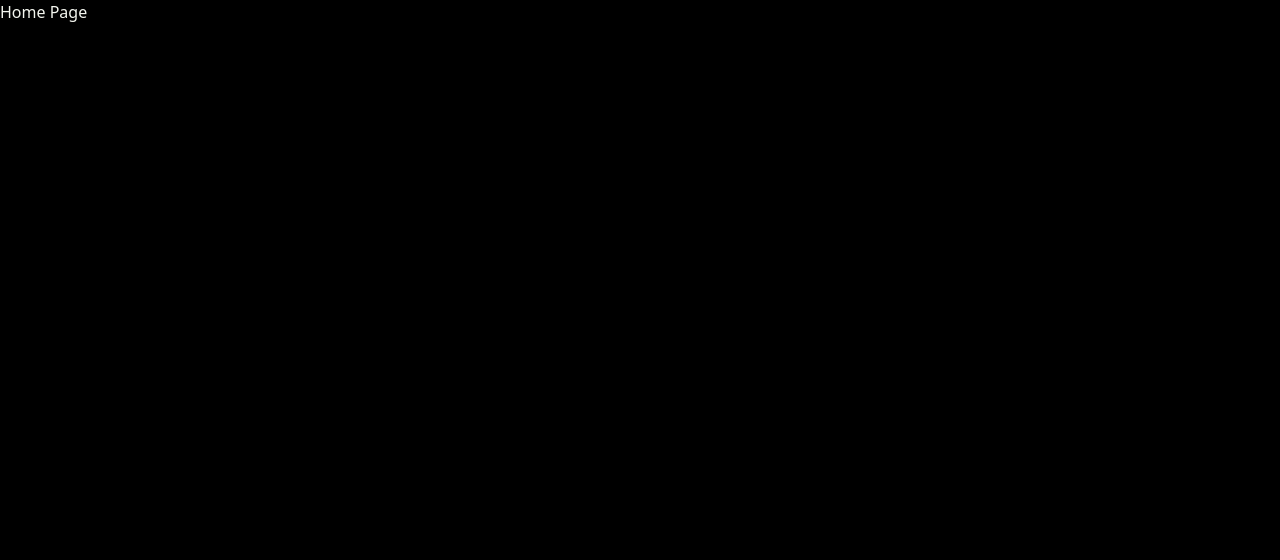
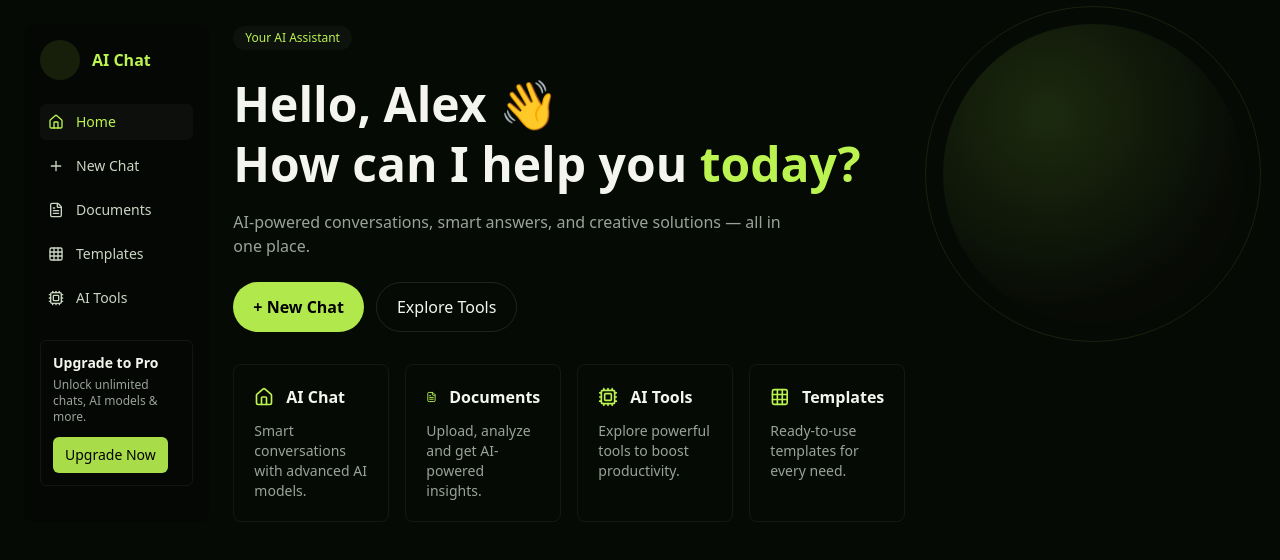
Before and after one commit to utkarsh61r/AI-Chat-App, a React app in the folder frontend/: page / in a window 1280 px wide. Shown: the top 560 px of the page. Built offline with nearby package versions, Linux system fonts and the light colour scheme; the HTML template or start-up script is replaced by a standard one.

Commit message:
home page designed

```diff
--- a/frontend/src/pages/Chat.jsx
+++ b/frontend/src/pages/Chat.jsx
@@ -1,9 +1,65 @@
-function Chat() {
+import { ArrowUpRight, Send, User, MessageSquare } from "lucide-react";
+import { useState } from "react";
+
+export default function Chat() {
+  const [messages, setMessages] = useState([
+    { id: 1, from: "assistant", text: "Hello! How can I help you today?" },
+    { id: 2, from: "user", text: "Show me a summary of today's reports." },
+  ]);
+  const [input, setInput] = useState("");
+
+  const send = (e) => {
+    e.preventDefault();
+    if (!input.trim()) return;
+    setMessages((m) => [...m, { id: Date.now(), from: "user", text: input }]);
+    setInput("");
+    // simulate assistant reply
+    setTimeout(() => {
+      setMessages((m) => [...m, { id: Date.now() + 1, from: "assistant", text: "Here is a quick summary..." }]);
+    }, 600);
+  };
+
   return (
-    <div>
-      <h1>Chat Page</h1>
+    <div className="min-h-screen bg-[#060a05] text-[#f3f5ee] p-6">
+      <div className="mx-auto max-w-5xl rounded-lg bg-white/[0.02] p-4 shadow-lg">
+        <header className="mb-4 flex items-center justify-between">
+          <div className="flex items-center gap-3">
+            <div className="h-10 w-10 rounded-full bg-lime-300/10 flex items-center justify-center"> <User className="h-5 w-5 text-lime-300" /> </div>
+            <div>
+              <div className="font-semibold">AI Assistant</div>
+              <div className="text-xs text-[#9aa39a]">Active now</div>
+            </div>
+          </div>
+          <div className="flex items-center gap-3">
+            <button className="rounded-md border border-white/6 px-3 py-2">New Chat</button>
+            <button className="rounded-md border border-white/6 px-3 py-2">Settings</button>
+          </div>
+        </header>
+
+        <div className="mb-4 h-[60vh] overflow-auto rounded-md border border-white/6 bg-black/20 p-4">
+          <div className="space-y-4">
+            {messages.map((m) => (
+              <div key={m.id} className={`flex ${m.from === "user" ? "justify-end" : "justify-start"}`}>
+                <div className={`${m.from === "user" ? "bg-lime-300 text-black" : "bg-white/[0.03] text-[#e8f0df]"} max-w-[70%] rounded-lg p-3`}>
+                  {m.text}
+                </div>
+              </div>
+            ))}
+          </div>
+        </div>
+
+        <form onSubmit={send} className="flex items-center gap-3">
+          <input
+            value={input}
+            onChange={(e) => setInput(e.target.value)}
+            className="flex-1 rounded-full border border-white/8 bg-white/[0.02] px-4 py-3 outline-none placeholder:text-[#9aa39a]"
+            placeholder="Ask me anything..."
+          />
+          <button className="flex items-center gap-2 rounded-full bg-lime-300/95 px-4 py-2 font-semibold text-black">
+            <Send className="h-4 w-4" /> Send
+          </button>
+        </form>
+      </div>
     </div>
   );
 }
-
-export default Chat;
--- a/frontend/src/pages/Home.jsx
+++ b/frontend/src/pages/Home.jsx
@@ -1,11 +1,87 @@
-import React from 'react'
+import {
+  Home as HomeIcon,
+  Plus,
+  Search,
+  Bell,
+  Grid,
+  FileText,
+  Cpu,
+} from "lucide-react";
 
-const Home = () => {
+export default function Home() {
   return (
-    <div>
-       <h1>Home Page</h1>
-        </div>
-  )
+    <div className="min-h-screen bg-[#060a05] text-[#f3f5ee]">
+      <div className="grid grid-cols-12 gap-6 p-6">
+        {/* Sidebar */}
+        <aside className="col-span-2 rounded-lg bg-black/30 p-4">
+          <div className="mb-6 flex items-center gap-3">
+            <div className="h-10 w-10 rounded-full bg-lime-300/10" />
+            <div className="font-semibold text-lime-300">AI Chat</div>
+          </div>
+
+          <nav className="space-y-2 text-sm text-[#cbd6c3]">
+            <div className="flex items-center gap-3 rounded-md bg-white/3 p-2 font-medium text-lime-300">
+              <HomeIcon className="h-4 w-4" /> Home
+            </div>
+            <div className="flex items-center gap-3 p-2 hover:bg-white/3 rounded-md"> <Plus className="h-4 w-4" /> New Chat</div>
+            <div className="flex items-center gap-3 p-2 hover:bg-white/3 rounded-md"> <FileText className="h-4 w-4" /> Documents</div>
+            <div className="flex items-center gap-3 p-2 hover:bg-white/3 rounded-md"> <Grid className="h-4 w-4" /> Templates</div>
+            <div className="flex items-center gap-3 p-2 hover:bg-white/3 rounded-md"> <Cpu className="h-4 w-4" /> AI Tools</div>
+          </nav>
+
+          <div className="mt-6 rounded-md border border-white/6 p-3 text-sm">
+            <div className="font-semibold">Upgrade to Pro</div>
+            <p className="mt-1 text-xs text-[#9aa39a]">Unlock unlimited chats, AI models & more.</p>
+            <button className="mt-3 rounded-md bg-lime-300/90 px-3 py-2 text-black font-medium">Upgrade Now</button>
+          </div>
+        </aside>
+
+        {/* Main */}
+        <main className="col-span-10">
+          <div className="flex items-start justify-between gap-6">
+            <div className="max-w-2xl">
+              <div className="inline-block rounded-full bg-white/3 px-3 py-1 text-xs text-lime-300">Your AI Assistant</div>
+              <h1 className="mt-6 mb-4 text-5xl font-bold leading-tight">
+                Hello, Alex <span className="wave">👋</span>
+                <br /> How can I help you <span className="text-lime-300">today?</span>
+              </h1>
+              <p className="mb-6 max-w-xl text-[#9aa39a]">AI-powered conversations, smart answers, and creative solutions — all in one place.</p>
+
+              <div className="flex gap-3">
+                <button className="rounded-full bg-lime-300/95 px-5 py-3 font-semibold text-black">+ New Chat</button>
+                <button className="rounded-full border border-white/10 px-5 py-3">Explore Tools</button>
+              </div>
+
+              <div className="mt-8 grid grid-cols-4 gap-4">
+                <div className="rounded-lg border border-white/6 p-5">
+                  <div className="flex items-center gap-3"> <HomeIcon className="h-5 w-5 text-lime-300"/> <div className="font-semibold">AI Chat</div></div>
+                  <p className="mt-3 text-sm text-[#9aa39a]">Smart conversations with advanced AI models.</p>
+                </div>
+                <div className="rounded-lg border border-white/6 p-5">
+                  <div className="flex items-center gap-3"> <FileText className="h-5 w-5 text-lime-300"/> <div className="font-semibold">Documents</div></div>
+                  <p className="mt-3 text-sm text-[#9aa39a]">Upload, analyze and get AI-powered insights.</p>
+                </div>
+                <div className="rounded-lg border border-white/6 p-5">
+                  <div className="flex items-center gap-3"> <Cpu className="h-5 w-5 text-lime-300"/> <div className="font-semibold">AI Tools</div></div>
+                  <p className="mt-3 text-sm text-[#9aa39a]">Explore powerful tools to boost productivity.</p>
+                </div>
+                <div className="rounded-lg border border-white/6 p-5">
+                  <div className="flex items-center gap-3"> <Grid className="h-5 w-5 text-lime-300"/> <div className="font-semibold">Templates</div></div>
+                  <p className="mt-3 text-sm text-[#9aa39a]">Ready-to-use templates for every need.</p>
+                </div>
+              </div>
+            </div>
+
+            {/* Orb visual */}
+            <div className="hidden md:flex md:w-1/3 items-center justify-center">
+              <div className="relative h-[300px] w-[300px] rounded-full">
+                <div className="absolute -inset-[18px] rounded-full border border-lime-300/10 animate-pulse" />
+                <div className="h-full w-full rounded-full bg-[radial-gradient(circle_at_35%_30%,#1c2b0f_0%,#070a05_70%)]" />
+              </div>
+            </div>
+          </div>
+        </main>
+      </div>
+    </div>
+  );
 }
-
-export default Home
```
